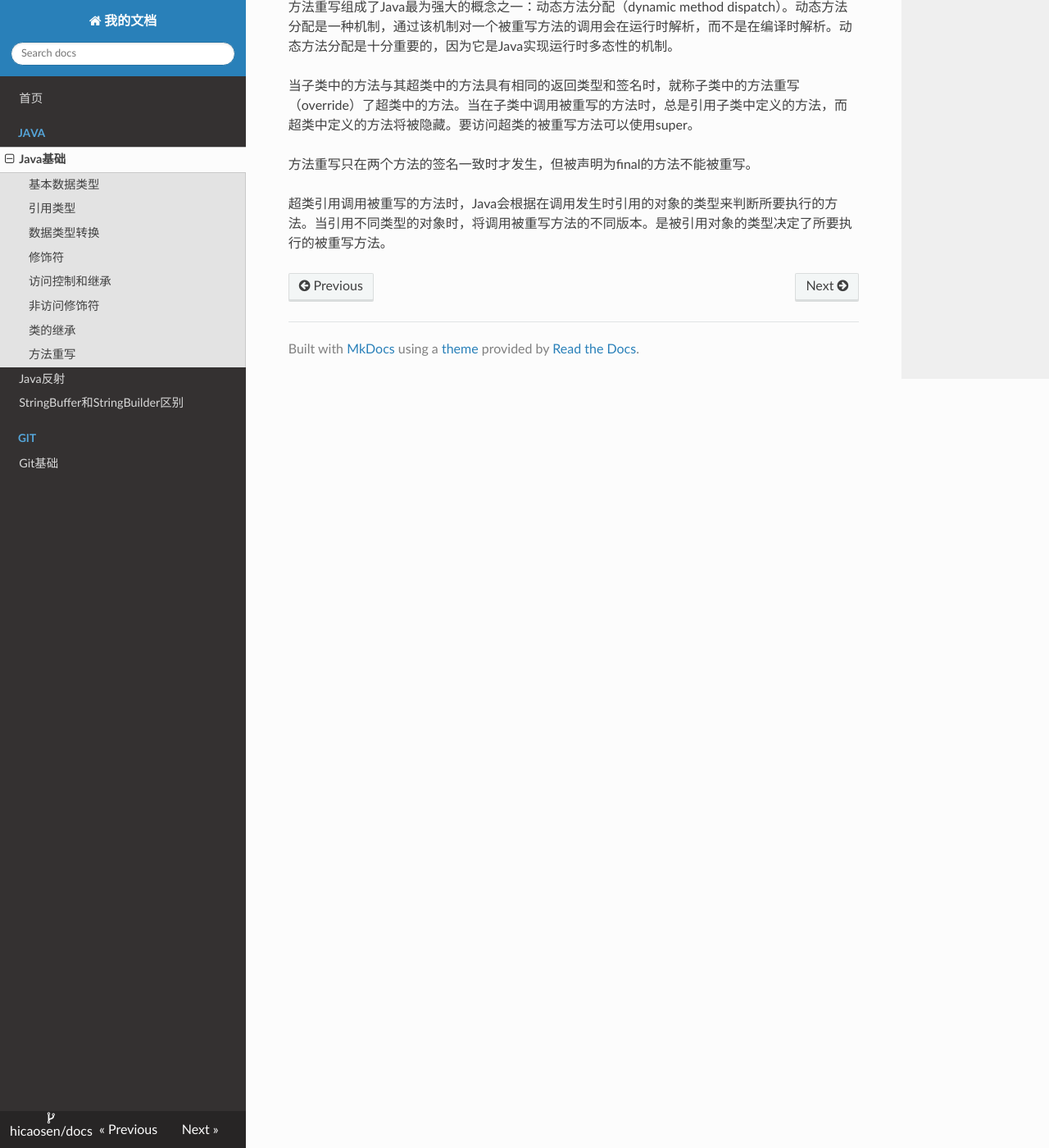
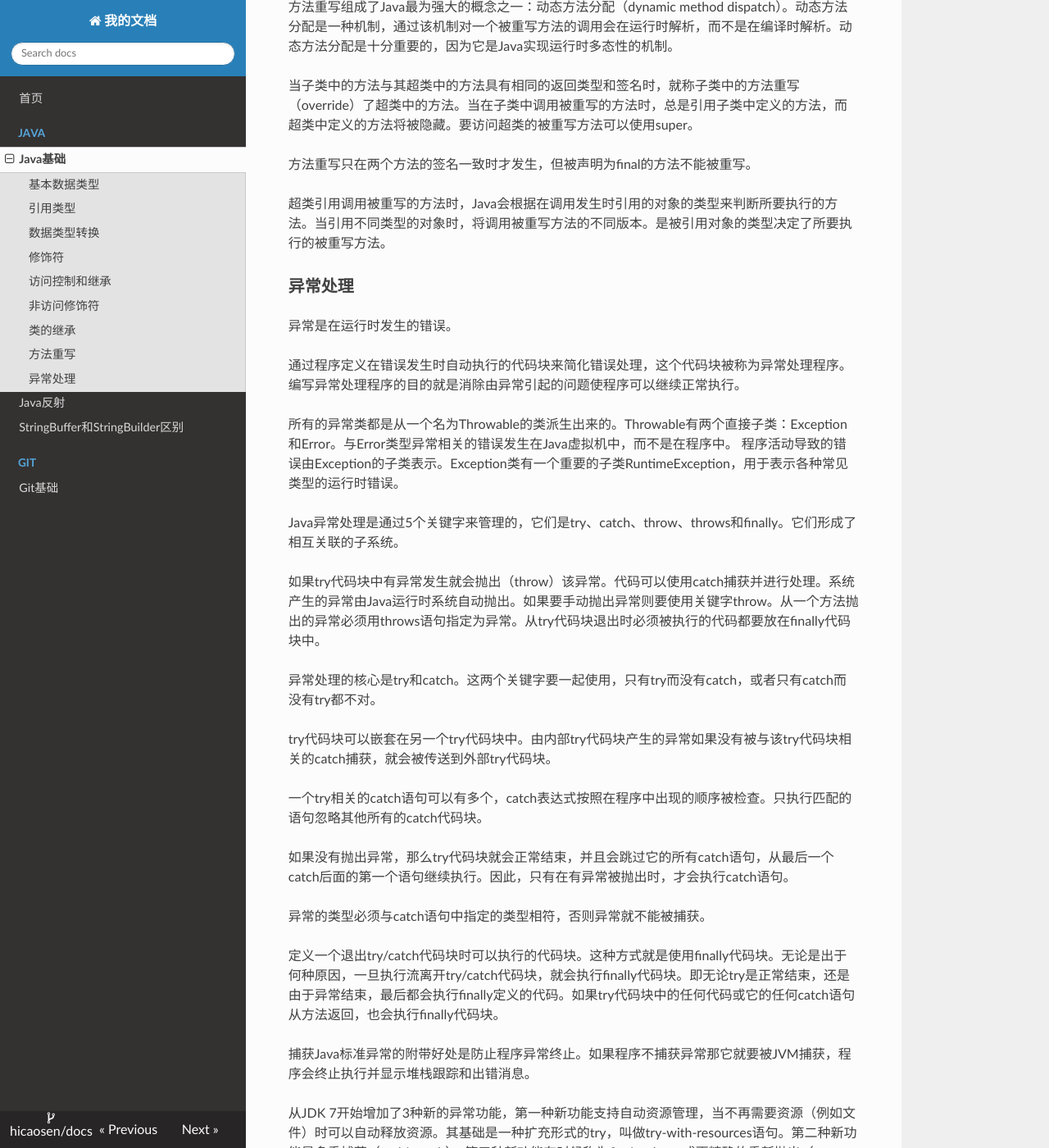
Before and after one commit to youngaq/docs, an MkDocs documentation site: the page built from docs/java-basics.md, in a window 1280 px wide and 1400 px high, scrolled down 5123 px. Shown: the whole window at 82% size. Built offline with MkDocs 1.6.1, drawn with Linux system fonts in a browser that asks for light colours; nearby versions of some CDN libraries; some of the changed text lies outside the part shown.

Commit message:
异常处理

```diff
--- a/docs/java-basics.md
+++ b/docs/java-basics.md
@@ -108,7 +108,6 @@ protected修饰符：
 
 在父类中修饰为public的方法子类中也只能是public,在父类中声明为protected的方法在子类中可以是protected或public不能是private，且private方法不可以被继承。
 
-
 ### 非访问修饰符
 
 `static`用来修饰类方法和类变量。
@@ -149,7 +148,6 @@ volatile 修饰的成员变量在被线程访问时强制从共享内存中读
 
 继承是面向对象程序设计的三个基本原则之一，体现了类与类之间的“is-a”关系。在Java语言中，被继承的类被称为超类，继承类被称为子类。子类继承了超类定义的所有变量和方法，并且子类可以有自己的方法和变量。Java不支持一个子类继承多个超类，然而可以创建类的继承层次结构，子类可以成为另一个子类的超类。类不能是自己的超类。
 
-
 类的实例变量经常被声明为private，尽管子类拥有其超类的所有成员，但是它依然不能访问被声明为private的超类的成员。
 
 子类可以使用super来调用一个由其超类定义的构造函数：
@@ -176,5 +174,41 @@ member是超类的方法或实例变量，多用于子类的成员名隐藏了
 
 方法重写只在两个方法的签名一致时才发生，但被声明为final的方法不能被重写。
 
+超类引用调用被重写的方法时，Java会根据在调用发生时引用的对象的类型来判断所要执行的方法。当引用不同类型的对象时，将调用被重写方法的不同版本。是被引用对象的类型决定了所要执行的被重写方法。
 
-超类引用调用被重写的方法时，Java会根据在调用发生时引用的对象的类型来判断所要执行的方法。当引用不同类型的对象时，将调用被重写方法的不同版本。是被引用对象的类型决定了所要执行的被重写方法。
+### 异常处理
+
+异常是在运行时发生的错误。
+
+通过程序定义在错误发生时自动执行的代码块来简化错误处理，这个代码块被称为异常处理程序。编写异常处理程序的目的就是消除由异常引起的问题使程序可以继续正常执行。
+
+所有的异常类都是从一个名为Throwable的类派生出来的。Throwable有两个直接子类：Exception和Error。与Error类型异常相关的错误发生在Java虚拟机中，而不是在程序中。
+程序活动导致的错误由Exception的子类表示。Exception类有一个重要的子类RuntimeException，用于表示各种常见类型的运行时错误。
+
+Java异常处理是通过5个关键字来管理的，它们是try、catch、throw、throws和finally。它们形成了相互关联的子系统。
+
+如果try代码块中有异常发生就会抛出（throw）该异常。代码可以使用catch捕获并进行处理。系统产生的异常由Java运行时系统自动抛出。如果要手动抛出异常则要使用关键字throw。从一个方法抛出的异常必须用throws语句指定为异常。从try代码块退出时必须被执行的代码都要放在finally代码块中。
+
+异常处理的核心是try和catch。这两个关键字要一起使用，只有try而没有catch，或者只有catch而没有try都不对。
+
+try代码块可以嵌套在另一个try代码块中。由内部try代码块产生的异常如果没有被与该try代码块相关的catch捕获，就会被传送到外部try代码块。
+
+一个try相关的catch语句可以有多个，catch表达式按照在程序中出现的顺序被检查。只执行匹配的语句忽略其他所有的catch代码块。
+
+如果没有抛出异常，那么try代码块就会正常结束，并且会跳过它的所有catch语句，从最后一个catch后面的第一个语句继续执行。因此，只有在有异常被抛出时，才会执行catch语句。
+
+异常的类型必须与catch语句中指定的类型相符，否则异常就不能被捕获。
+
+定义一个退出try/catch代码块时可以执行的代码块。这种方式就是使用finally代码块。无论是出于何种原因，一旦执行流离开try/catch代码块，就会执行finally代码块。即无论try是正常结束，还是由于异常结束，最后都会执行finally定义的代码。如果try代码块中的任何代码或它的任何catch语句从方法返回，也会执行finally代码块。
+
+捕获Java标准异常的附带好处是防止程序异常终止。如果程序不捕获异常那它就要被JVM捕获，程序会终止执行并显示堆栈跟踪和出错消息。
+
+从JDK 7开始增加了3种新的异常功能，第一种新功能支持自动资源管理，当不再需要资源（例如文件）时可以自动释放资源。其基础是一种扩充形式的try，叫做try-with-resources语句。第二种新功能是多重捕获（multi-catch），第三种新功能有时候称为final rethrow或更精确的重新抛出（more precise rethrow）。
+
+创建多重捕获，需要在catch语句中指定异常列表。列表中的每个异常用OR运算符分隔。多重捕获的每个形参隐式地为final不能为其赋新值。
+
+`catch(final ArithmeticException | ArrayIndexOutOfBoundsException e) `
+
+所有的Java程序都隐式地引入了java.lang，从RuntimeException派生的多数异常都自动有效，它们不需要被引入到任何方法的throws列表中。在Java语言中编译器不检查方法是否处理或抛出这些异常，所以它们被称为未检查异常（unchecked exception）。如果方法产生异常却无法对其进行处理，就必须在该方法的throws列表中列出。这种异常称为检查异常。
+
+通过使用自定义异常，可以处理与应用程序相关的错误。创建异常很容易，只需定义一个Exception（它是Throwable的子类）的子类即可。Exception类所有的方法继承自Throwable，Throwable定义的方法对于所有的异常，包括你自己创建的异常在内都有效。
```
